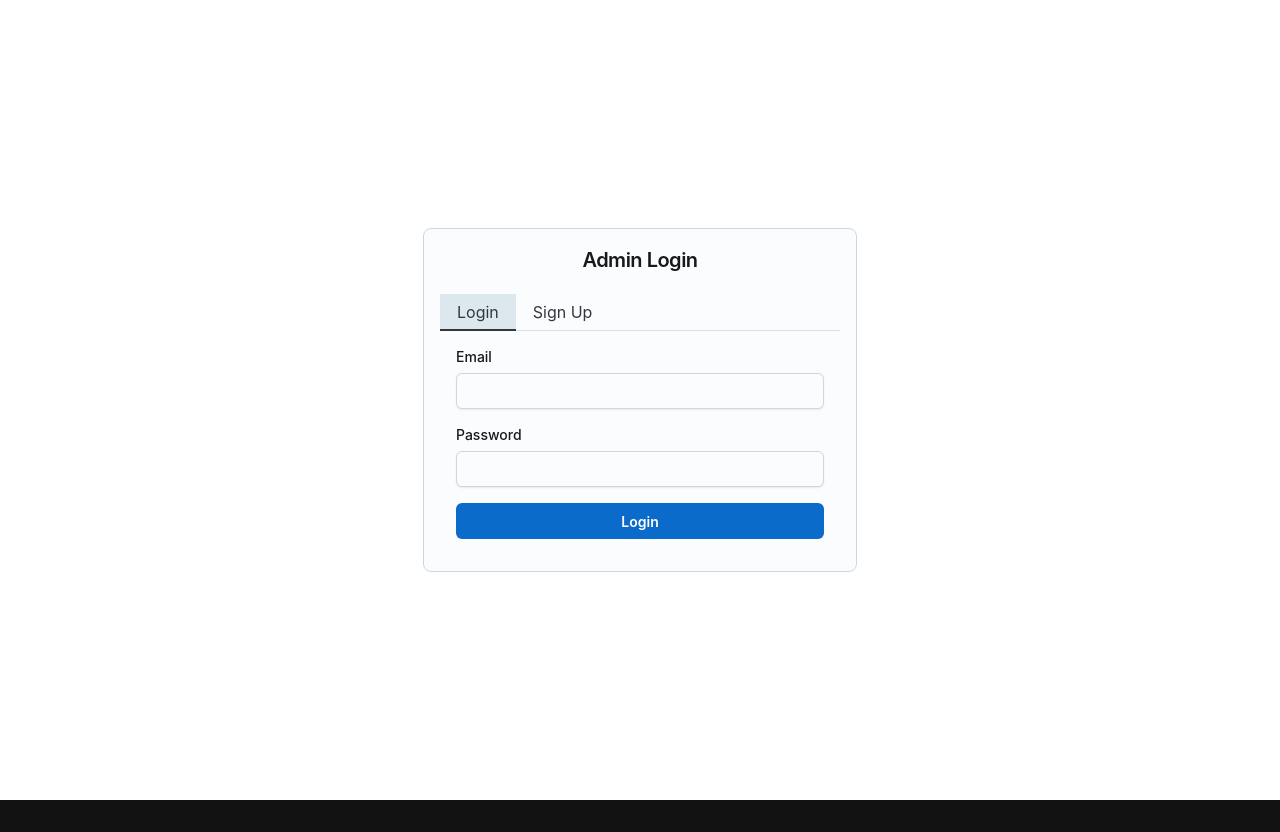
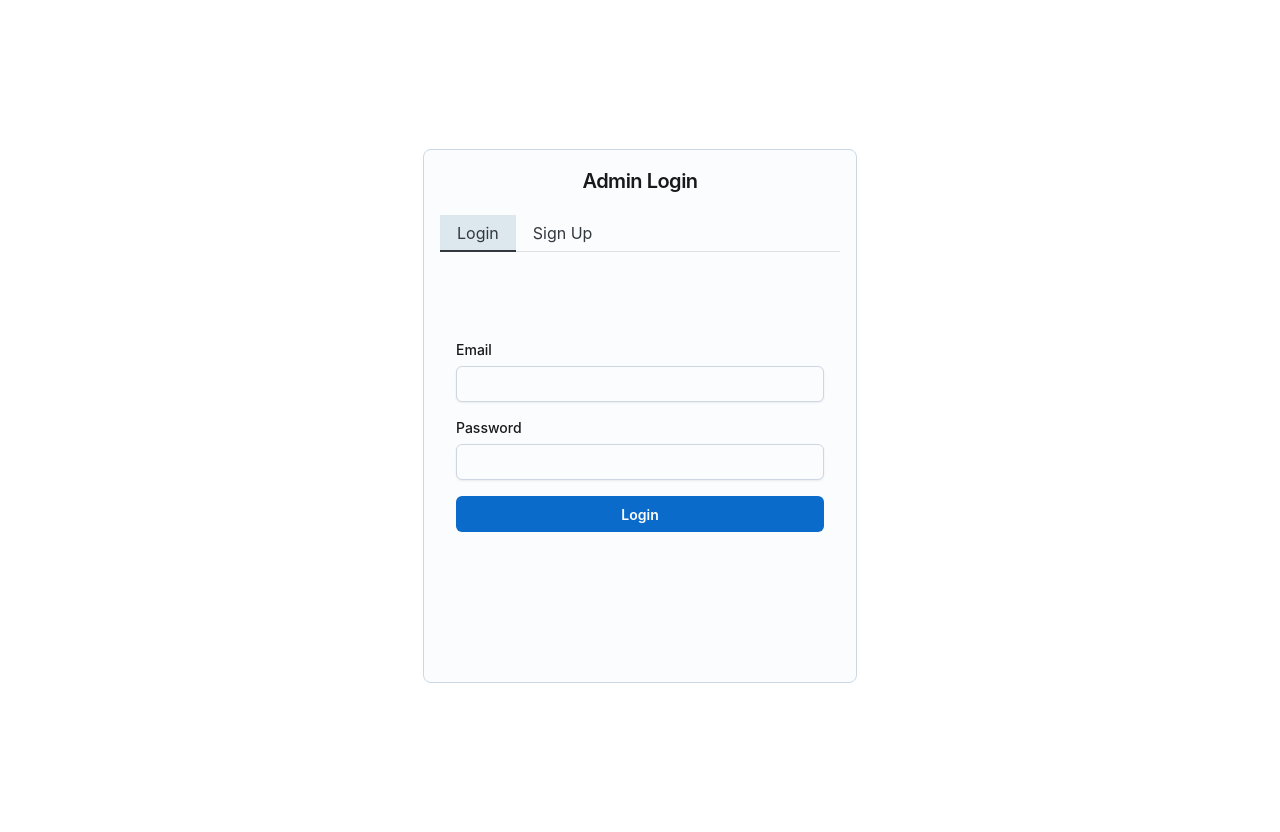
Before and after one commit to marcosTulli/patient-dashboard, a Next.js app: page /auth in a window 1280 px wide. Before the commit the page ends 800 px from the top, so only its background shows below. Built offline with nearby package versions, Linux system fonts and the light colour scheme; no server answers.

Commit message:
Refactor auth page

```diff
--- a/package.json
+++ b/package.json
@@ -25,8 +25,10 @@
     "next": "15.3.5",
     "react": "^19.0.0",
     "react-dom": "^19.0.0",
+    "react-hook-form": "^7.60.0",
     "react-loading-skeleton": "^3.5.0",
     "react-toastify": "^11.0.5",
+    "yup": "^1.6.1",
     "zustand": "^5.0.6"
   },
   "devDependencies": {
--- a/src/app/auth/page.tsx
+++ b/src/app/auth/page.tsx
@@ -1,223 +1,147 @@
 'use client';
 
-import { useLogin, useSignup } from '@/hooks/auth/';
-import useAuthToken from '@/hooks/auth/token';
-import { SignupRequest } from '@/models/auth';
-import { LoginRequest } from '@/models/auth/login';
-
+import AuthForm from '@/components/AccessForm';
+import { useAuthHandler } from '@/components/AccessForm/useAuthHandler';
 import {
   Box,
-  Button,
   Card,
   CardContent,
-  FormControl,
-  FormLabel,
-  Input,
   Typography,
   Tabs,
   TabList,
   Tab,
   TabPanel,
+  CircularProgress,
 } from '@mui/joy';
-import { useRouter, useSearchParams } from 'next/navigation';
-import * as React from 'react';
+import React from 'react';
 
 export default function AuthPage() {
   const [mode, setMode] = React.useState<'login' | 'signup'>('login');
-  const { accessToken, login, isPending } = useLogin();
+  const { handleSubmit, isLoading, error } = useAuthHandler(mode);
 
-  const {
-    accessToken: signupToken,
-    signup,
-    isPending: signupPending,
-  } = useSignup();
-
-  const { setAuthToken } = useAuthToken();
-  const searchParams = useSearchParams();
-
-  const redirectTo = searchParams.get('redirect') || '/';
-  const router = useRouter();
-
-  // LOGIN PART
-  const [form, setForm] = React.useState<LoginRequest>({
-    email: '',
-    password: '',
-  });
-
-  const updateEmail = (e: React.ChangeEvent<HTMLInputElement>) => {
-    setForm((prev) => ({ ...prev, email: e.target.value }));
-  };
-
-  const updatePassword = (e: React.ChangeEvent<HTMLInputElement>) => {
-    setForm((prev) => ({ ...prev, password: e.target.value }));
-  };
-
-  React.useEffect(() => {
-    if (accessToken) {
-      setAuthToken(accessToken);
-      router.replace(redirectTo);
-    }
-  }, [accessToken, setAuthToken, router, redirectTo]);
-
-  React.useEffect(() => {
-    if (accessToken) {
-      setAuthToken(accessToken);
-    }
-  }, [accessToken, setAuthToken]);
-
-  const handleLogin = async (e: React.FormEvent<HTMLFormElement>) => {
-    e.preventDefault();
-    const { email, password } = form;
-    await login({ email, password });
-  };
-
-  // LOGIN PART
-
-  // SIGNUP
-
-  const [signUpForm, setSignupForm] = React.useState<SignupRequest>({
-    name: '',
-    email: '',
-    password: '',
-  });
-
-  const updateSignupName = (e: React.ChangeEvent<HTMLInputElement>) => {
-    setSignupForm((prev) => ({ ...prev, name: e.target.value }));
-  };
-
-  const updateSignupEmail = (e: React.ChangeEvent<HTMLInputElement>) => {
-    setSignupForm((prev) => ({ ...prev, email: e.target.value }));
-  };
-
-  const updateSignupPassword = (e: React.ChangeEvent<HTMLInputElement>) => {
-    setSignupForm((prev) => ({ ...prev, password: e.target.value }));
-  };
-
-  React.useEffect(() => {
-    if (signupToken) {
-      setAuthToken(signupToken);
-      router.replace(redirectTo);
-    }
-  }, [signupToken, setAuthToken, router, redirectTo]);
-
-  React.useEffect(() => {
-    if (signupToken) {
-      setAuthToken(signupToken);
-    }
-  }, [signupToken, setAuthToken]);
-
-  const handleSignup = async (e: React.FormEvent<HTMLFormElement>) => {
-    e.preventDefault();
-    const { email, password, name } = signUpForm;
-    await signup({ name, email, password });
-  };
-
-  // SIGN UP
+  const tabIdPrefix = 'auth-tab';
 
   return (
     <Box
+      component="main"
       minHeight="100vh"
       display="flex"
       alignItems="center"
       justifyContent="center"
       bgcolor="background.body"
+      p={2}
     >
       <Card
+        component="section"
         variant="outlined"
-        sx={{ width: 400, bgcolor: 'background.surface' }}
+        role="region"
+        aria-labelledby={`${tabIdPrefix}-${mode}`}
+        sx={{
+          width: { xs: '90%', sm: 400 },
+          bgcolor: 'background.surface',
+          minHeight: 500,
+          display: 'flex',
+          flexDirection: 'column',
+          justifyContent: 'center',
+        }}
       >
         <CardContent>
-          {!isPending || !signupPending ? (
-            <>
-              <Typography level="h4" textAlign="center" mb={2}>
+          <Typography
+            id={`${tabIdPrefix}-${mode}`}
+            level="h4"
+            textAlign="center"
+            mb={2}
+            component="h1"
+          >
             {mode === 'login' ? 'Admin Login' : 'Create Account'}
           </Typography>
+
           <Tabs
+            aria-label="Authentication form tabs"
             value={mode}
-                onChange={(_, val) => setMode(val as 'login' | 'signup')}
+            onChange={(_, val) => setMode(val as 'signup' | 'login')}
           >
             <TabList>
-                  <Tab value="login">Login</Tab>
-                  <Tab value="signup">Sign Up</Tab>
+              <Tab
+                id={`${tabIdPrefix}-login`}
+                value="login"
+                aria-controls={`${tabIdPrefix}-panel-login`}
+              >
+                Login
+              </Tab>
+              <Tab
+                id={`${tabIdPrefix}-signup`}
+                value="signup"
+                aria-controls={`${tabIdPrefix}-panel-signup`}
+              >
+                Sign Up
+              </Tab>
             </TabList>
-                <TabPanel value="login">
-                  <form onSubmit={handleLogin}>
-                    <FormControl sx={{ mb: 2 }}>
-                      <FormLabel>Email</FormLabel>
-                      <Input
-                        onChange={updateEmail}
-                        value={form.email}
-                        type="email"
-                        name="email"
-                        required
+
+            <Box mt={2} minHeight={350}>
+              <TabPanel
+                value="login"
+                id={`${tabIdPrefix}-panel-login`}
+                aria-labelledby={`${tabIdPrefix}-login`}
+              >
+                {isLoading ? (
+                  <Box display="flex" justifyContent="center" mt={4}>
+                    <CircularProgress size="lg" aria-label="Loading" />
+                  </Box>
+                ) : (
+                  <>
+                    <Box minHeight={40} mb={2}>
+                      {error && (
+                        <Typography
+                          color="danger"
+                          role="alert"
+                          aria-live="assertive"
+                        >
+                          {error.message || 'Login failed'}
+                        </Typography>
+                      )}
+                    </Box>
+                    <AuthForm
+                      mode="login"
+                      onSubmit={handleSubmit}
+                      isLoading={isLoading}
                     />
-                    </FormControl>
-                    <FormControl sx={{ mb: 2 }}>
-                      <FormLabel>Password</FormLabel>
-                      <Input
-                        onChange={updatePassword}
-                        value={form.password}
-                        type="password"
-                        name="password"
-                        required
-                      />
-                    </FormControl>
-                    <Button type="submit" fullWidth>
-                      Login
-                    </Button>
-                  </form>
+                  </>
+                )}
               </TabPanel>
 
-                <TabPanel value="signup">
-                  <form onSubmit={handleSignup}>
-                    <FormControl sx={{ mb: 2 }}>
-                      <FormLabel>Name</FormLabel>
-                      <Input
-                        onChange={updateSignupName}
-                        value={signUpForm.name}
-                        type="name"
-                        name="name"
-                        required
+              <TabPanel
+                value="signup"
+                id={`${tabIdPrefix}-panel-signup`}
+                aria-labelledby={`${tabIdPrefix}-signup`}
+              >
+                {isLoading ? (
+                  <Box display="flex" justifyContent="center" mt={4}>
+                    <CircularProgress size="lg" aria-label="Loading" />
+                  </Box>
+                ) : (
+                  <>
+                    <Box minHeight={40} mb={2}>
+                      {error && (
+                        <Typography
+                          color="danger"
+                          role="alert"
+                          aria-live="assertive"
+                        >
+                          {error.message || 'Signup failed'}
+                        </Typography>
+                      )}
+                    </Box>
+                    <AuthForm
+                      mode="signup"
+                      onSubmit={handleSubmit}
+                      isLoading={isLoading}
                     />
-                    </FormControl>
-
-                    <FormControl sx={{ mb: 2 }}>
-                      <FormLabel>Email</FormLabel>
-                      <Input
-                        onChange={updateSignupEmail}
-                        value={signUpForm.email}
-                        type="email"
-                        name="email"
-                        required
-                      />
-                    </FormControl>
-
-                    <FormControl sx={{ mb: 2 }}>
-                      <FormLabel>Password</FormLabel>
-                      <Input
-                        onChange={updateSignupPassword}
-                        value={signUpForm.password}
-                        type="password"
-                        name="password"
-                        required
-                      />
-                    </FormControl>
-
-                    {/* <FormControl sx={{ mb: 2 }}>
-                      <FormLabel>Confirm Password</FormLabel>
-                      <Input type="password" required />
-                    </FormControl> */}
-
-                    <Button type="submit" fullWidth>
-                      Create Account
-                    </Button>
-                  </form>
+                  </>
+                )}
               </TabPanel>
+            </Box>
           </Tabs>
-            </>
-          ) : (
-            <Typography>Cargando</Typography>
-          )}
         </CardContent>
       </Card>
     </Box>
--- a/src/components/AccessForm/index.tsx
+++ b/src/components/AccessForm/index.tsx
@@ -0,0 +1,67 @@
+'use client';
+
+import React from 'react';
+import { useForm, SubmitHandler } from 'react-hook-form';
+import { Button, FormControl, FormLabel, Input } from '@mui/joy';
+import { getFormFields, getFormSchema } from '@/config/forms/authFormConfig';
+import { LoginRequest, SignupRequest } from '@/models/auth';
+import { ValidationError } from 'yup';
+
+type FormValues = LoginRequest | SignupRequest;
+
+type AuthFormProps = {
+  mode: 'login' | 'signup';
+  onSubmit: (data: FormValues) => void;
+  isLoading?: boolean;
+};
+
+export default function AuthForm({ mode, onSubmit, isLoading }: AuthFormProps) {
+  const {
+    register,
+    handleSubmit,
+    setError,
+    formState: { errors },
+  } = useForm<FormValues>();
+
+  const fields = getFormFields(mode);
+  const schema = getFormSchema(mode);
+
+  const handleFormSubmit: SubmitHandler<FormValues> = async (data) => {
+    try {
+      await schema.validate(data, { abortEarly: false });
+      onSubmit(data);
+    } catch (validationError) {
+      if (validationError instanceof ValidationError) {
+        validationError.inner.forEach((err) => {
+          if (err.path) {
+            setError(err.path as keyof FormValues, { message: err.message });
+          }
+        });
+      }
+    }
+  };
+
+  return (
+    <form onSubmit={handleSubmit(handleFormSubmit)}>
+      {fields.map((field) => (
+        <FormControl key={field.name} sx={{ mb: 2 }}>
+          <FormLabel>{field.label}</FormLabel>
+          <Input
+            type={field.type}
+            {...register(field.name as keyof FormValues)}
+            error={!!errors[field.name as keyof FormValues]}
+          />
+          {errors[field.name as keyof FormValues] && (
+            <div style={{ color: 'red', fontSize: 12 }}>
+              {errors[field.name as keyof FormValues]?.message as string}
+            </div>
+          )}
+        </FormControl>
+      ))}
+
+      <Button type="submit" loading={isLoading} fullWidth>
+        {mode === 'login' ? 'Login' : 'Sign Up'}
+      </Button>
+    </form>
+  );
+}
--- /dev/null
+++ b/src/components/AccessForm/useAuthHandler.ts
@@ -0,0 +1,49 @@
+'use client';
+
+import { useRouter, useSearchParams } from 'next/navigation';
+import useAuthToken from '@/hooks/auth/token';
+import { useLogin, useSignup } from '@/hooks/auth/';
+import React from 'react';
+import { LoginRequest, SignupRequest } from '@/models/auth';
+
+export function useAuthHandler(mode: 'login' | 'signup') {
+  const router = useRouter();
+  const searchParams = useSearchParams();
+  const redirectTo = searchParams.get('redirect') || '/';
+  const { setAuthToken } = useAuthToken();
+
+  const {
+    accessToken,
+    login,
+    isPending: isLoginPending,
+    error: loginError,
+  } = useLogin();
+
+  const {
+    accessToken: signupToken,
+    signup,
+    isPending: isSignupPending,
+    error: signupError,
+  } = useSignup();
+
+  const handleSubmit = async (data: LoginRequest | SignupRequest) => {
+    if (mode === 'login') {
+      await login(data as LoginRequest);
+    } else {
+      await signup(data as SignupRequest);
+    }
+  };
+
+  React.useEffect(() => {
+    const token = mode === 'login' ? accessToken : signupToken;
+    if (token) {
+      setAuthToken(token);
+      router.replace(redirectTo);
+    }
+  }, [accessToken, signupToken, mode, redirectTo, setAuthToken, router]);
+
+  const isLoading = mode === 'login' ? isLoginPending : isSignupPending;
+  const error = mode === 'login' ? loginError : signupError;
+
+  return { handleSubmit, isLoading, error };
+}
--- /dev/null
+++ b/src/config/forms/authFormConfig.ts
@@ -0,0 +1,26 @@
+import * as yup from 'yup';
+
+export const getFormSchema = (mode: 'login' | 'signup') => {
+  const base = {
+    email: yup.string().email().required(),
+    password: yup.string().min(6).required(),
+  };
+  return yup.object(
+    mode === 'signup'
+      ? {
+          ...base,
+          name: yup.string().min(2).required(),
+        }
+      : base
+  );
+};
+
+export const getFormFields = (mode: 'login' | 'signup') => {
+  const base = [
+    { name: 'email', label: 'Email', type: 'email' },
+    { name: 'password', label: 'Password', type: 'password' },
+  ];
+  return mode === 'signup'
+    ? [{ name: 'name', label: 'Name', type: 'text' }, ...base]
+    : base;
+};
```
Also changed, not shown: src/components/AccessForm/Loader.tsx (added, +11 -0 lines), src/components/AccessForm/AuthTabs.tsx (added), src/components/AccessForm/LoginForm.tsx (added), src/components/AccessForm/SignupForm.tsx (added), 1 other file (tests, documents, lock files or other folders). Lines whose indentation alone changed are shown as unchanged.
